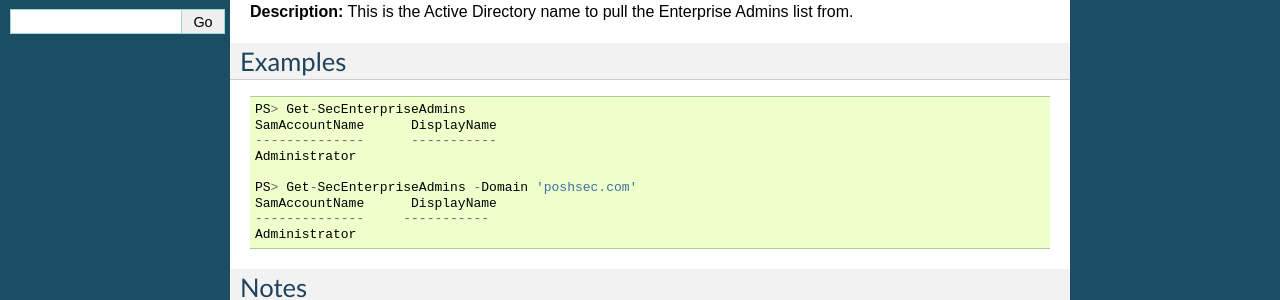
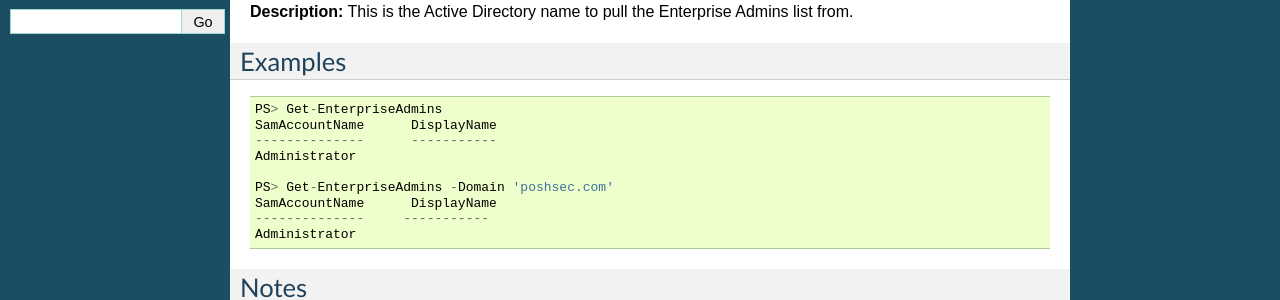
Before and after one commit to PoshSec/PoshSecDocs, a Sphinx documentation site: the page built from source/account-monitoring/getenterpriseadmins.rst, in a window 1280 px wide. Shown: the part 371-671 px from the top of the page. Built offline with Sphinx 7.4.7, drawn with Linux system fonts in a browser that asks for light colours.

Commit message:
Update to example code
Update to Example Code in
Get-DomainAdmins
Get-EnterpriseAdmins

```diff
--- a/source/account-monitoring/getdomainadmins.rst
+++ b/source/account-monitoring/getdomainadmins.rst
@@ -22,13 +22,13 @@ Examples
 --------
 ::
 
-    PS> Get-SecDomainAdmins
+    PS> Get-DomainAdmins
     SamAccountName      DisplayName
     --------------     -----------
     Administrator
     mjadmin             Matt Johnson - Admin
 
-    PS> Get-SecDomainAdmins -Domain 'poshsec.com'
+    PS> Get-DomainAdmins -Domain 'poshsec.com'
     SamAccountName      DisplayName
     --------------     -----------
     Administrator
--- a/source/account-monitoring/getenterpriseadmins.rst
+++ b/source/account-monitoring/getenterpriseadmins.rst
@@ -23,12 +23,12 @@ Examples
 
 ::
 
-    PS> Get-SecEnterpriseAdmins
+    PS> Get-EnterpriseAdmins
     SamAccountName      DisplayName
     --------------      -----------
     Administrator
 
-    PS> Get-SecEnterpriseAdmins -Domain 'poshsec.com'
+    PS> Get-EnterpriseAdmins -Domain 'poshsec.com'
     SamAccountName      DisplayName
     --------------     -----------
     Administrator
```
